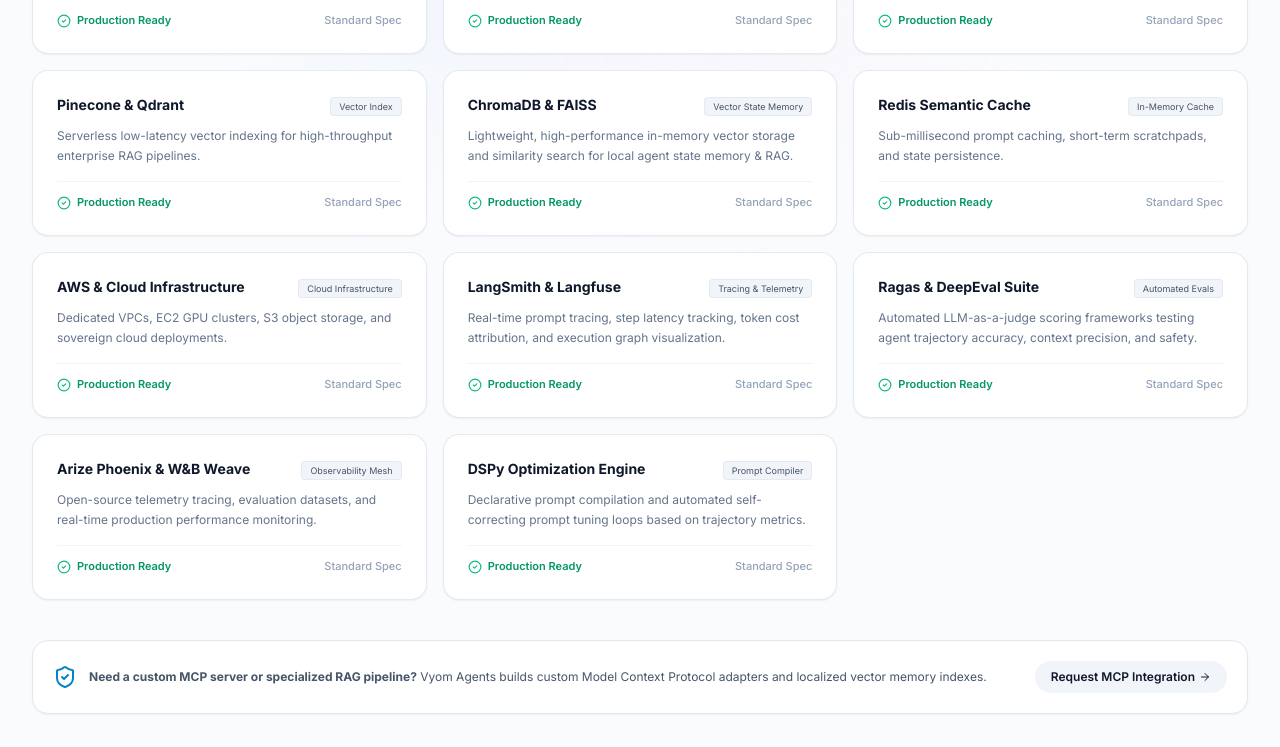
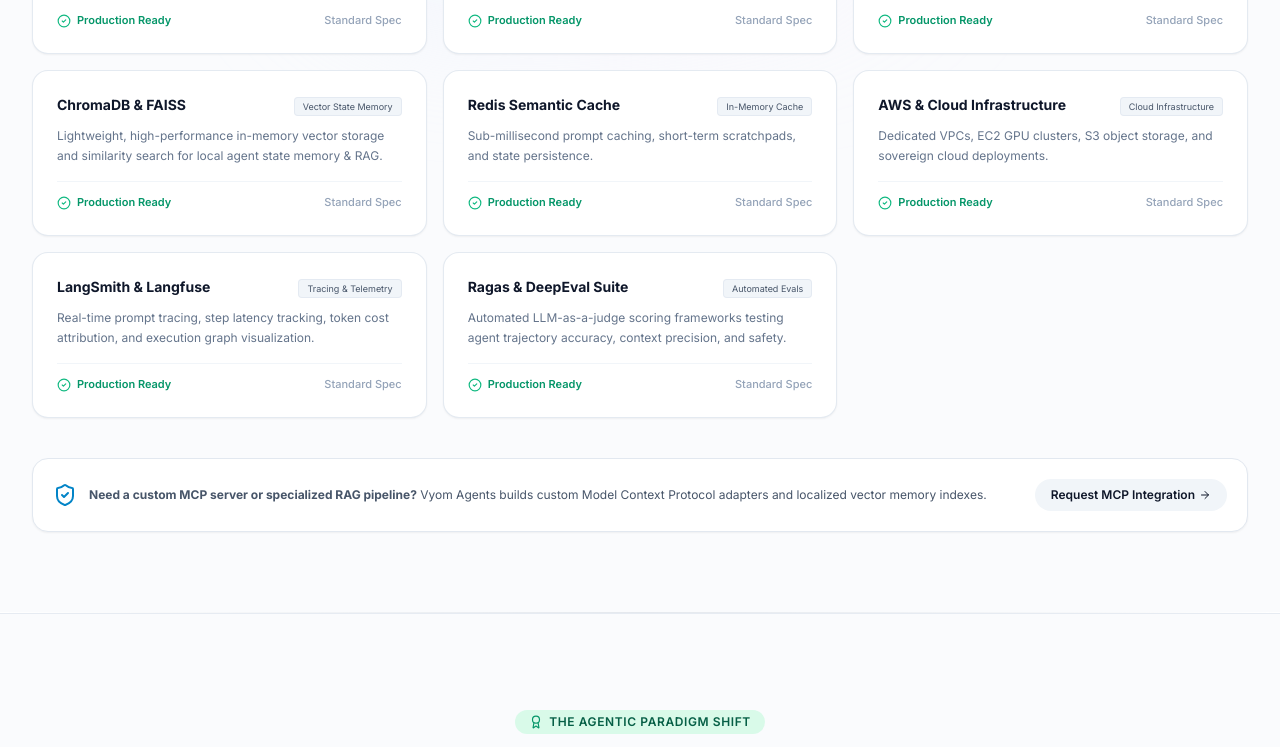
Before and after one commit to anand-751/Vyom-Agents, a Next.js app: page / in a window 1280 px wide. Shown: the part 7903-8650 px from the top of the page. Built offline with nearby package versions, Linux system fonts and the light colour scheme.

Commit message:
Remove DSPy Optimization Engine, Arize Phoenix & W&B Weave, and Rust High-Speed Core cards

```diff
--- a/components/techstack/tech-stack-showcase.tsx
+++ b/components/techstack/tech-stack-showcase.tsx
@@ -65,13 +65,13 @@
   {
     name: "Tracing & Observability Tools",
     category: "ai",
-    role: "LangSmith, Langfuse, Phoenix (Arize), and Weights & Biases Weave logging LLM prompts, function inputs, tool outputs, and step execution timelines.",
+    role: "LangSmith and Langfuse logging LLM prompts, function inputs, tool outputs, and step execution timelines.",
     tag: "Telemetry & Logs"
   },
   {
     name: "Evals & Trajectory Frameworks",
     category: "ai",
-    role: "Ragas, DeepEval, and DSPy automated scoring suites testing agent trajectory accuracy and tool-calling success rates over benchmark datasets.",
+    role: "Ragas and DeepEval automated scoring suites testing agent trajectory accuracy and tool-calling success rates over benchmark datasets.",
     tag: "Automated Evals"
   },
   {
@@ -85,7 +85,6 @@
   { name: "Next.js & React Framework", category: "all-only", role: "Server-side rendering, API route orchestration, and real-time interactive user interfaces.", tag: "Frontend Runtime" },
   { name: "TypeScript Type Mesh", category: "all-only", role: "End-to-end type safety, strict interface contracts, and schema validation across microservices.", tag: "Language" },
   { name: "Python Multi-Agent Engine", category: "all-only", role: "Asynchronous multi-agent execution runtime, numerical compute, and LLM reasoning mesh.", tag: "AI Engine" },
-  { name: "Rust High-Speed Core", category: "all-only", role: "Ultra-low-latency native desktop automation, memory-safe execution, and system IPC.", tag: "Performance" },
   { name: "Salesforce & HubSpot CRM", category: "enterprise", role: "Autonomous lead qualification, opportunity logging, and contact sync with zero human friction.", tag: "CRM Connector" },
   { name: "SAP S/4HANA & QuickBooks", category: "enterprise", role: "Self-healing invoice reconciliation, ledger updates, and automated inventory tracking.", tag: "ERP Connector" },
   { name: "Google Workspace & EHR", category: "enterprise", role: "Bidirectional Google Calendar scheduling, Gmail sync, and healthcare EHR interoperability.", tag: "Productivity" },
@@ -97,8 +96,6 @@
   { name: "AWS & Cloud Infrastructure", category: "all-only", role: "Dedicated VPCs, EC2 GPU clusters, S3 object storage, and sovereign cloud deployments.", tag: "Cloud Infrastructure" },
   { name: "LangSmith & Langfuse", category: "evals", role: "Real-time prompt tracing, step latency tracking, token cost attribution, and execution graph visualization.", tag: "Tracing & Telemetry" },
   { name: "Ragas & DeepEval Suite", category: "evals", role: "Automated LLM-as-a-judge scoring frameworks testing agent trajectory accuracy, context precision, and safety.", tag: "Automated Evals" },
-  { name: "Arize Phoenix & W&B Weave", category: "evals", role: "Open-source telemetry tracing, evaluation datasets, and real-time production performance monitoring.", tag: "Observability Mesh" },
-  { name: "DSPy Optimization Engine", category: "evals", role: "Declarative prompt compilation and automated self-correcting prompt tuning loops based on trajectory metrics.", tag: "Prompt Compiler" },
 ];
 
 export function TechStackShowcase() {
```
